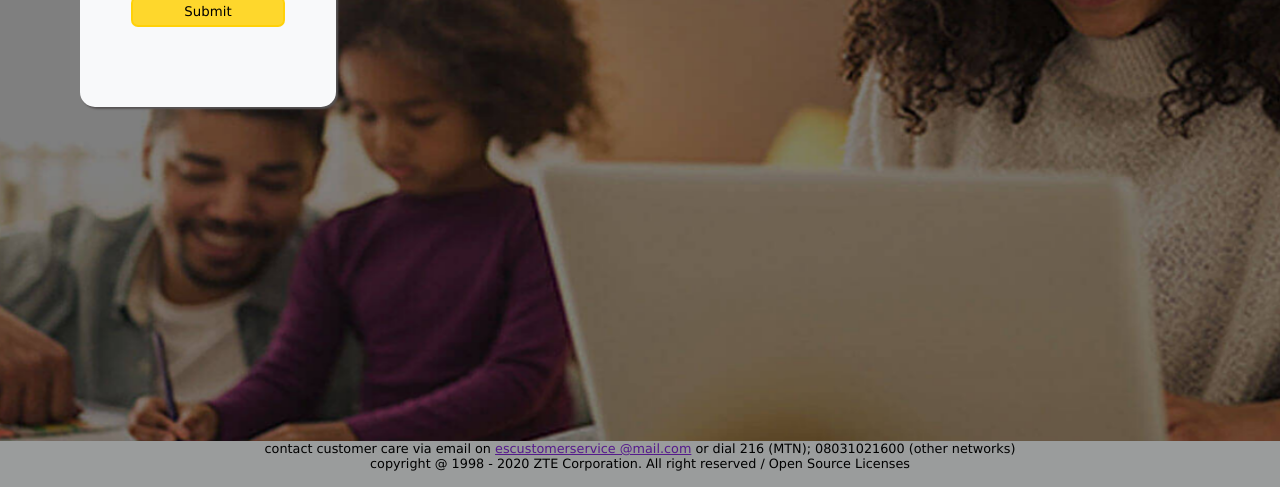
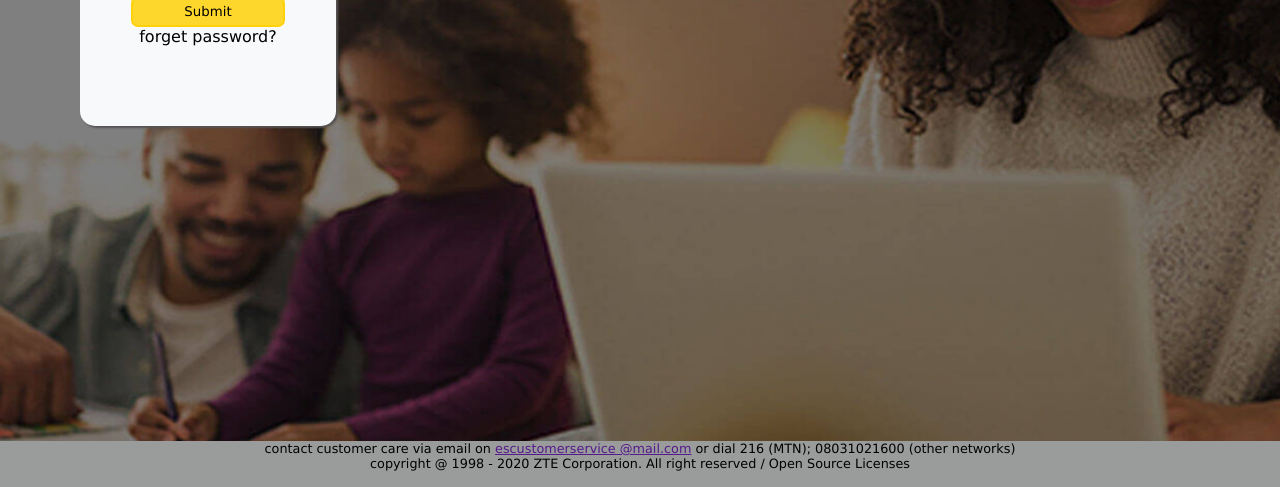
Before and after one commit to Mikofranco/initial, a plain HTML site: page index.html in a window 1280 px wide. Shown: the part 320-807 px from the top of the page. Drawn offline with Linux system fonts and the light colour scheme.

Commit message:
added forgotten password

```diff
--- a/index.html
+++ b/index.html
@@ -29,6 +29,7 @@
                 <h3>login to Hynetflex <br> device interface <br> <br></h3>
                 <input type="password" name="password" placeholder="password" required>
                 <button>Submit</button>
+                <p><a href="#">forget password?</a> </p>
             </form>
 
             <p class="content">
--- a/style.css
+++ b/style.css
@@ -44,6 +44,15 @@ main {
     font-size: 2rem;
     color: white;
 }
+.herowrap p {
+    text-align: center;
+}
+.herowrap p a{
+
+    color: black;
+    text-decoration: none;
+}
+
 form {
     /* border: 2px solid black; */
     /* position: relative; */
```
